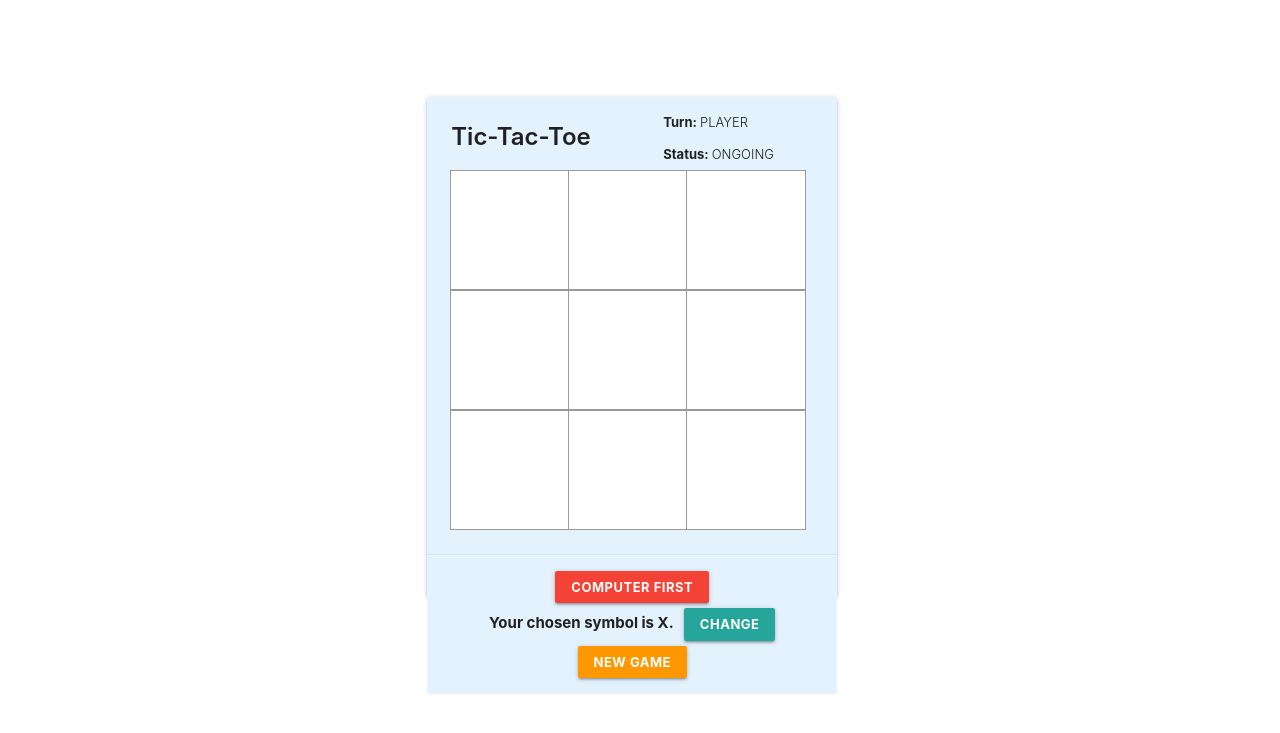
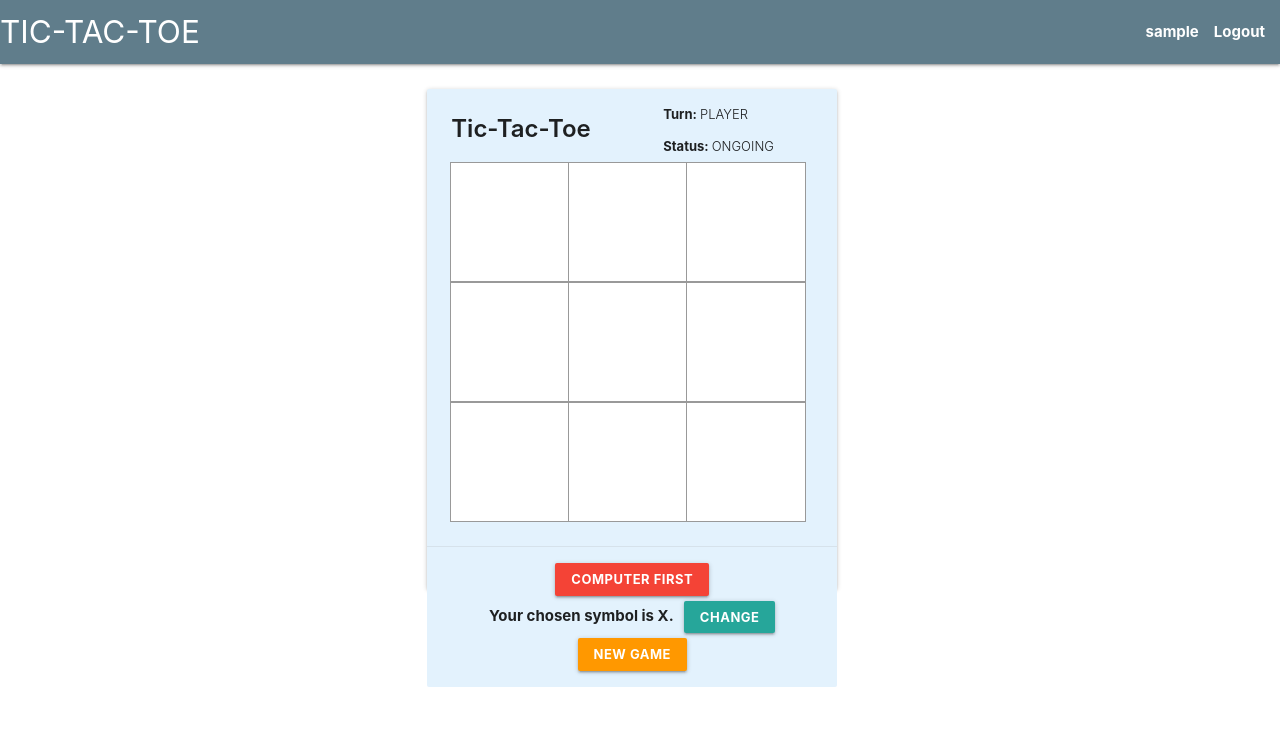
Before and after one commit to abhie-lp/tic-tac-toe-django, a Django app: page / in a window 1280 px wide. Shown: the top 733 px of the page. Run offline with Django 3.2, Linux system fonts and the light colour scheme; the visitor is signed in with stand-in values (Sample User, id 1); some libraries are stand-ins or nearby versions.

Commit message:
Add navbar

```diff
--- a/games/templates/games/game.html
+++ b/games/templates/games/game.html
@@ -5,7 +5,7 @@
     <meta name="viewport"
           content="width=device-width, user-scalable=no, initial-scale=1.0, maximum-scale=1.0, minimum-scale=1.0">
     <meta http-equiv="X-UA-Compatible" content="ie=edge">
-    <title>Tic-Tac-Toe</title>
+    <title>TIC-TAC-TOE - Play</title>
 
     <!-- Compiled and minified CSS -->
     <link rel="stylesheet"
@@ -43,9 +43,18 @@
     </style>
   </head>
   <body>
+    <nav class="blue-grey">
+      <div class="nav-wrapper">
+        <a href="#" class="brand-logo">TIC-TAC-TOE</a>
+        <ul id="nav-mobile" class="right hide-on-small-and-down">
+          <li><span style="font-weight: bolder">{{ request.user.username }}</span></li>
+          <li><a href="{% url 'logout' %}" style="font-weight: bolder">Logout</a></li>
+        </ul>
+      </div>
+    </nav>
     <div class="container">
       <div class="row">
-        <div class="col s12 m8 offset-m2 l7 offset-l3" style="margin-top: 10%">
+        <div class="col s12 m8 offset-m2 l7 offset-l3" style="margin-top: 2%">
           {% with game=request.user.game %}
             <div class="card blue lighten-5" style="height: 500px; width: 410px">
               <div class="card-content">
```
Also changed, not shown: accounts/templates/accounts/login.html (+14 -4 lines), accounts/templates/accounts/register.html (+14 -4 lines).
